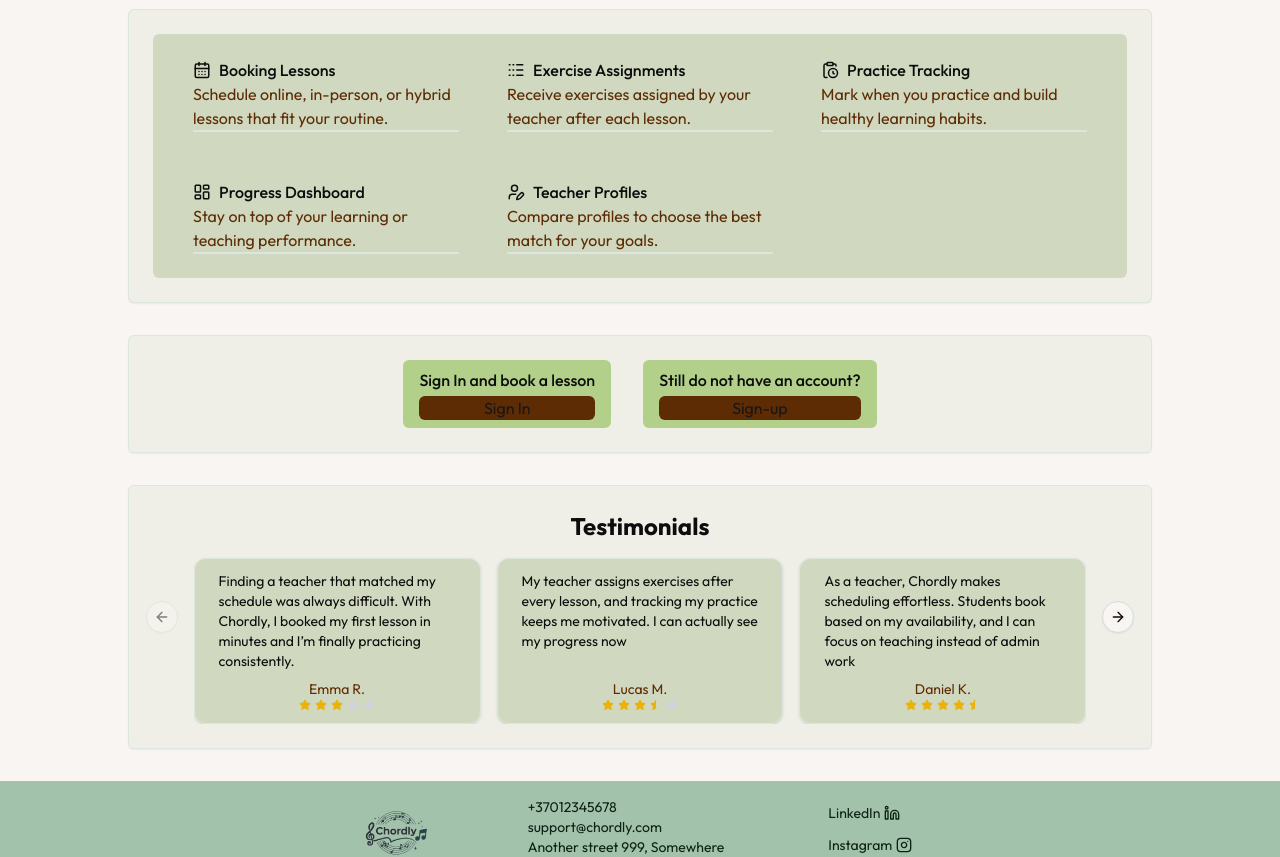
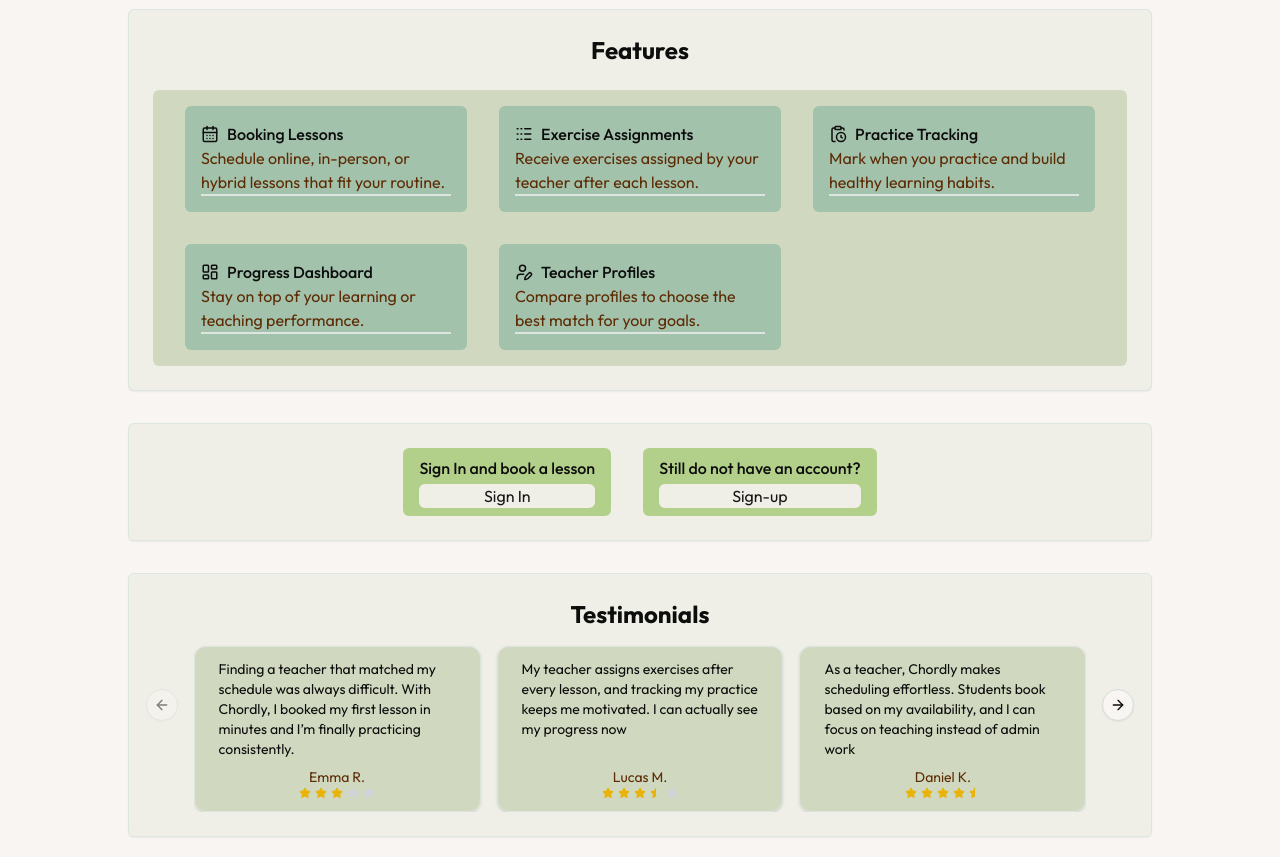
Before and after one commit to KestutisRuockus/chordly, a Next.js app: page / in a window 1280 px wide. Shown: the part 840-1697 px from the top of the page. Built offline with nearby package versions, Linux system fonts and the light colour scheme; no server answers.

Commit message:
feat: home page a11y and SEO improvements

```diff
--- a/components/Testimonials.tsx
+++ b/components/Testimonials.tsx
@@ -14,6 +14,7 @@ import RatingStars from "./ui/RatingStars";
 const Testimonials = () => {
   return (
     <Carousel
+      aria-label="Customer testimonials"
       opts={{
         align: "start",
       }}
--- a/components/sections/FeaturesWithIconsSection.tsx
+++ b/components/sections/FeaturesWithIconsSection.tsx
@@ -1,6 +1,7 @@
 import { FeatureWithIconContent } from "@/types/content";
 import Section from "../layout/Section";
 import Divider from "../ui/Divider";
+import SectionTitle from "./SectionTitle";
 
 type FeaturesWithIconsSectionProps = {
   features: FeatureWithIconContent[];
@@ -11,14 +12,18 @@ const FeaturesWithIconsSection = ({
 }: FeaturesWithIconsSectionProps) => {
   return (
     <Section>
-      <div className="grid grid-cold-3 sm:grid-cols-8 lg:grid-cols-12 gap-4 lg:gap-8 w-full bg-card rounded-md py-4 px-2 md:px-8">
+      <SectionTitle title="Features" />
+      <div className="grid grid-cold-3 sm:grid-cols-8 lg:grid-cols-12 gap-4 lg:gap-8 w-full bg-card rounded-md py-4 px-2 md:px-8 mt-6">
         {features.map((feature) => {
           const Icon = feature.icon;
           return (
-            <div key={feature.title} className="cols-span-3 sm:col-span-4 p-2">
+            <div
+              key={feature.title}
+              className="cols-span-3 sm:col-span-4 p-4 bg-secondary rounded-md"
+            >
               <div className="flex items-center gap-2 text-foreground">
-                <Icon size={18} />
-                <p className="font-medium">{feature.title}</p>
+                <Icon size={18} aria-hidden="true" />
+                <h3 className="font-medium">{feature.title}</h3>
               </div>
               <p className="text-muted-foreground">{feature.description}</p>
               <Divider />
--- a/components/ui/CallToActionCard.tsx
+++ b/components/ui/CallToActionCard.tsx
@@ -16,11 +16,11 @@ const CallToActionCard = ({
         "bg-primary rounded-md text-primary-foreground py-2 px-4 flex flex-col items-center gap-1 w-full sm:w-fit",
       )}
     >
-      <div className="text-foreground">
-        {headline && <Heading className="font-medium">{headline}</Heading>}
-      </div>
+      {headline && (
+        <Heading className="font-medium text-foreground">{headline}</Heading>
+      )}
       <Link
-        className="w-full text-center bg-muted-foreground px-2 rounded-md hover:bg-muted-foreground/80 transition-colors duration-300"
+        className="w-full text-center bg-surface px-2 rounded-md hover:bg-muted-foreground/80 transition-colors duration-300"
         href={href}
       >
         {buttonLabel}
--- a/components/ui/CallToActionCardWrapper.tsx
+++ b/components/ui/CallToActionCardWrapper.tsx
@@ -7,10 +7,8 @@ type Props = {
 
 const CallToActionCardWrapper = ({ children }: Props) => {
   return (
-    <Section>
-      <div className="w-full justify-center items-center flex flex-col sm:flex-row gap-4 sm:gap-8">
-        {children}
-      </div>
+    <Section className="w-full justify-center items-center flex flex-col sm:flex-row gap-4 sm:gap-8">
+      {children}
     </Section>
   );
 };
--- a/components/ui/RatingStars.tsx
+++ b/components/ui/RatingStars.tsx
@@ -13,6 +13,7 @@ const RatingStars = ({ value, max = 5, size = 12 }: Props) => {
         <Star
           key={i}
           size={size}
+          aria-hidden="true"
           className="text-yellow-500"
           fill="currentColor"
         />
@@ -23,6 +24,7 @@ const RatingStars = ({ value, max = 5, size = 12 }: Props) => {
         <StarHalf
           key={i}
           size={size}
+          aria-hidden="true"
           className="text-yellow-500"
           fill="currentColor"
         />
@@ -33,7 +35,15 @@ const RatingStars = ({ value, max = 5, size = 12 }: Props) => {
     );
   });
 
-  return <div className="flex gap-1">{stars}</div>;
+  return (
+    <div
+      className="flex gap-1"
+      role="img"
+      aria-label={`Rating: ${value} out of ${max}`}
+    >
+      {stars}
+    </div>
+  );
 };
 
 export default RatingStars;
```
